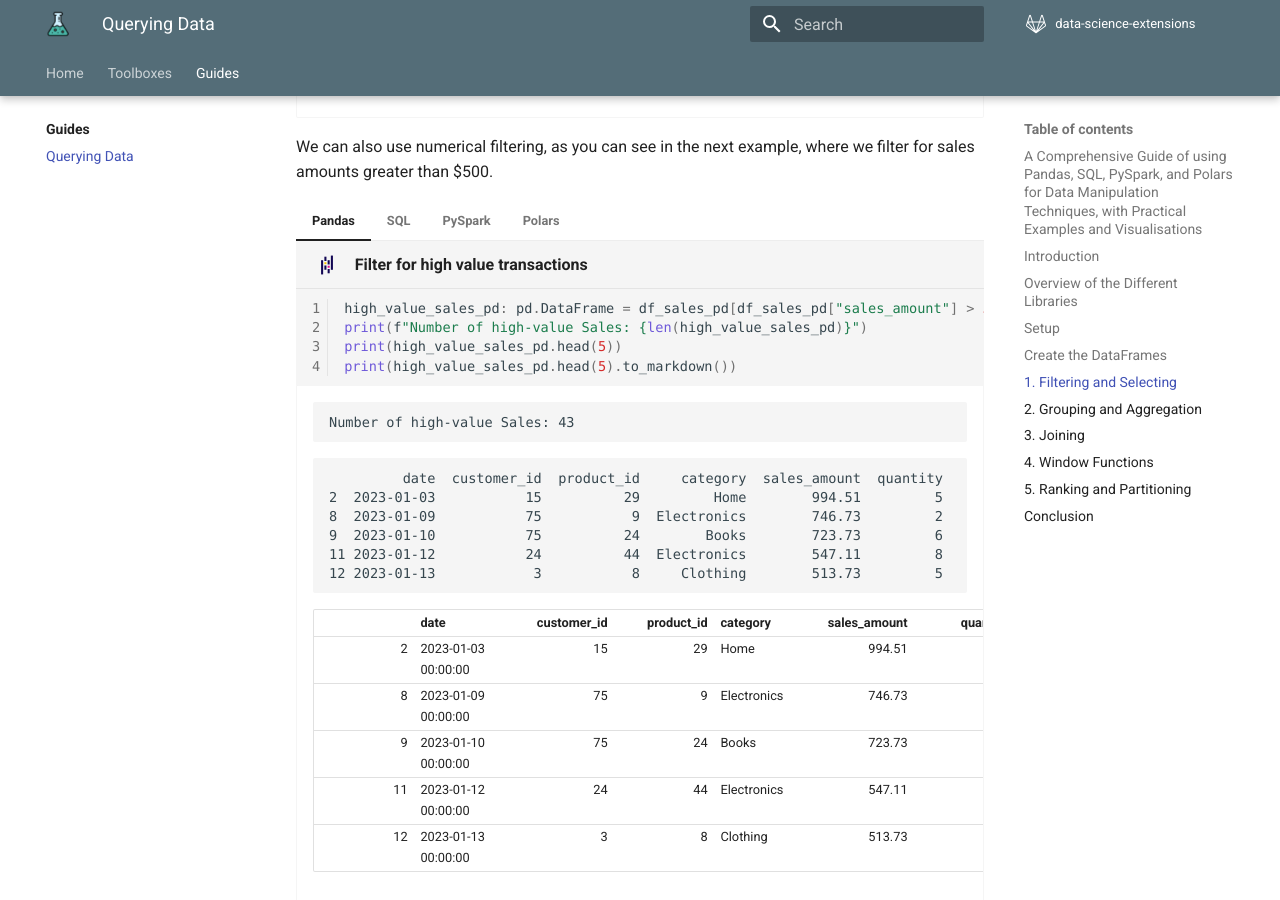
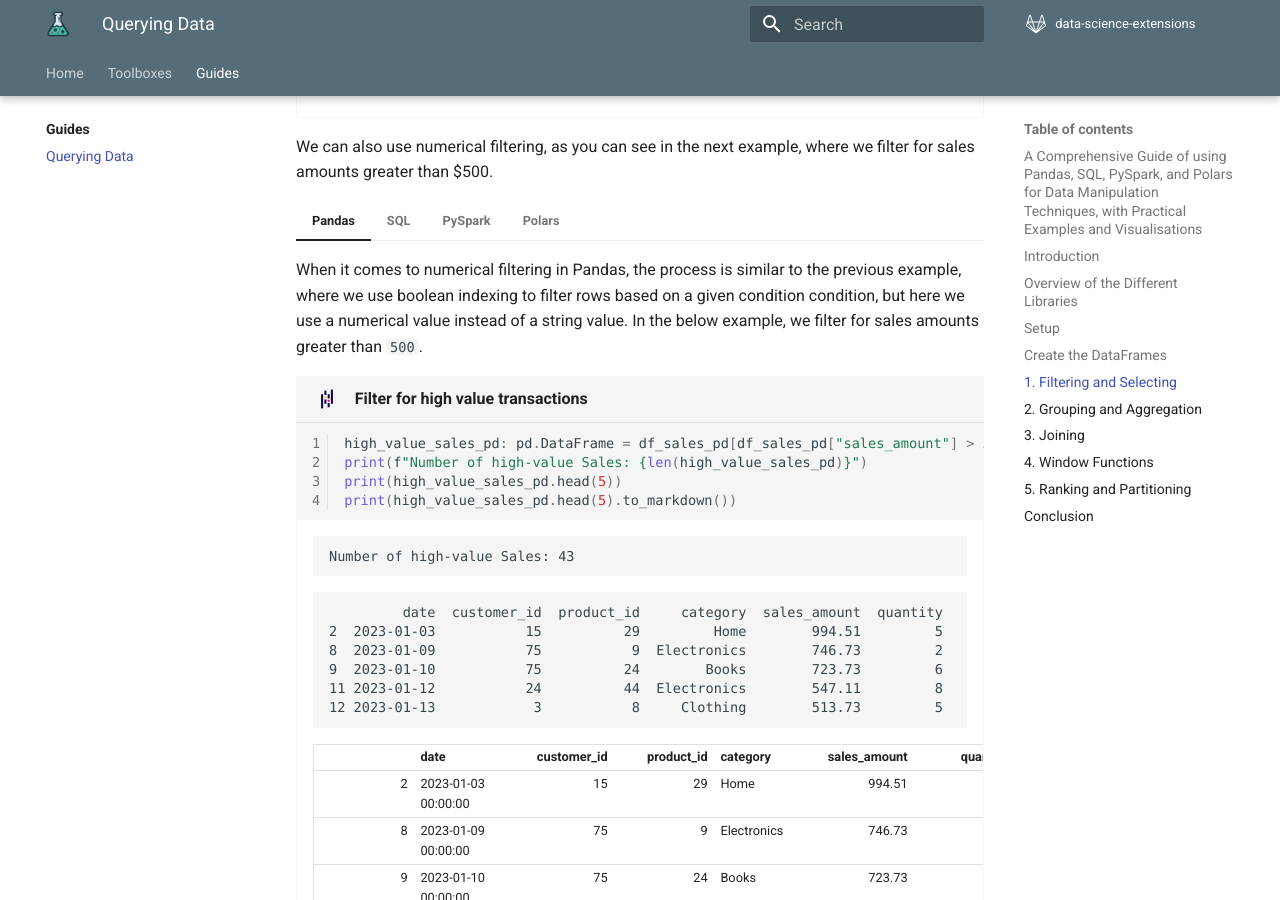
Before and after one commit to data-science-extensions/data-science-extensions, an MkDocs documentation site: the page built from docs/guides/querying-data/index.md, in a window 1280 px wide and 900 px high, scrolled down 6405 px. Built offline with MkDocs 1.6.1 and Material for MkDocs 9.7.7, drawn with Linux system fonts in a browser that asks for light colours; some web fonts are replaced; comment, search, counter and statistics services are not loaded; the version menu is left out; some of the changed lines change nothing that is shown.

Commit message:
Add missing URL references

````diff
--- a/docs/guides/querying-data/index.md
+++ b/docs/guides/querying-data/index.md
@@ -18,16 +18,13 @@
 
 === "Pandas"
 
-    [Pandas][pandas] is a powerful data manipulation library in Python that provides data structures and functions for working with structured data. It is widely used for data analysis and manipulation tasks.
+    [Pandas] is a powerful data manipulation library in Python that provides data structures and functions for working with structured data. It is widely used for data analysis and manipulation tasks.
 
     Historically, Pandas was one of the first libraries to provide a DataFrame structure, which is similar to a table in a relational database. It allows for easy data manipulation, filtering, grouping, and aggregation. Pandas is built on top of [NumPy][numpy] and provides a high-level interface for working with data. It is particularly well-suited for small to medium-sized datasets and is often used in Data Science and Machine Learning workflows.
 
     Pandas provides a rich set of functionalities for data manipulation, including filtering, grouping, joining, and window functions. It also integrates well with other libraries such as Matplotlib and Seaborn for data visualization, making it a popular choice among data scientists and analysts.
 
     While Pandas is both powerful and popular, it is important to note that it operates **in-memory**, which means that it may not be suitable for very large datasets that do not fit into memory. In such cases, other libraries like PySpark or Polars may be more appropriate.
-
-    [pandas]: https://pandas.pydata.org/
-    [numpy]: https://numpy.org/
 
 === "SQL"
 
@@ -48,15 +45,6 @@
 
     </div>
 
-    [sql-wiki]: https://en.wikipedia.org/wiki/SQL
-    [sql-iso]: https://www.iso.org/standard/76583.html
-    [sqlite]: https://sqlite.org/
-    [postgresql]: https://www.postgresql.org/
-    [mysql]: https://www.mysql.com/
-    [t-sql]: https://learn.microsoft.com/en-us/sql/t-sql/
-    [pl-sql]: https://www.oracle.com/au/database/technologies/appdev/plsql.html
-    [spark-sql]: https://spark.apache.org/sql/
-
 === "PySpark"
 
     [PySpark] is the Python API for Apache Spark, a distributed computing framework that allows for large-scale data processing. PySpark provides a high-level interface for working with Spark, making it easier to write distributed data processing applications in Python. It is particularly well-suited for big data processing and analytics.
@@ -65,12 +53,6 @@
 
     While PySpark is a powerful tool for big data processing, it can be more complex to set up and use compared to Pandas. It requires a Spark cluster and may have a steeper learning curve for those unfamiliar with distributed computing concepts. However, it is an excellent choice for processing large datasets and performing complex data transformations.
 
-    [pyspark]: https://spark.apache.org/docs/latest/api/python/
-    [hdfs]: https://hadoop.apache.org/docs/r1.2.1/hdfs_design.html
-    [s3]: https://aws.amazon.com/s3/
-    [adls]: https://learn.microsoft.com/en-us/azure/storage/blobs/data-lake-storage-introduction
-    [jdbc]: https://spark.apache.org/docs/latest/sql-data-sources-jdbc.html
-
 === "Polars"
 
     [Polars] is a fast DataFrame library for Python that is designed for high-performance data manipulation. It is built on top of Rust and provides a DataFrame API similar to Pandas, but with a focus on performance and memory efficiency. Polars is particularly well-suited for large datasets and complex queries.
@@ -78,8 +60,6 @@
     Polars supports lazy evaluation, which allows for optimizations in query execution. Polars also provides powerful features for filtering, grouping, joining, and aggregating data, making it a great choice for data analysis tasks.
 
     While Polars is a relatively new library compared to Pandas, it has gained popularity for its performance and ease of use. It is designed to be a drop-in replacement for Pandas, allowing users to leverage its performance benefits without significant changes to their existing code. It is particularly useful for data scientists and analysts who need to work with large datasets and require fast data manipulation capabilities. The setup is simple and straightforward, similar to Pandas, and less complex than PySpark. It is a great choice for data analysis tasks that require high performance and memory efficiency.
-
-    [polars]: https://www.pola.rs/
 
 
 ## Setup
@@ -217,7 +197,7 @@
     df_customer_pd: pd.DataFrame = pd.DataFrame(customer_data)
     ```
 
-    Once the data is created, we can check that it has been loaded correctly by displaying the first few rows of each DataFrame. To do this, we will use the `.head()` method to display the first 5 rows of each DataFrame, and then parse to the `print()` function to display the DataFrame in a readable format.
+    Once the data is created, we can check that it has been loaded correctly by displaying the first few rows of each DataFrame. To do this, we will use the [`.head()`][pandas-head] method to display the first 5 rows of each DataFrame, and then parse to the [`print()`][python-print] function to display the DataFrame in a readable format.
 
     ```py {.pandas linenums="1" title="Check Sales DataFrame"}
     print(f"Sales DataFrame: {len(df_sales_pd)}")
@@ -314,7 +294,7 @@
 
 === "SQL"
 
-    To create the dataframes in SQL, we will use the data we generated earlier. Firstly, we need to create the SQLite database. This will be an in-memory database for demonstration purposes, but in a real-world scenario, you would typically connect to a persistent (on-disk) database. To do this, we will use the `sqlite3` library to create a connection to the database, which we define with the `:memory:` parameter. The result is to create a temporary database that exists only during the lifetime of the connection.
+    To create the dataframes in SQL, we will use the data we generated earlier. Firstly, we need to create the SQLite database. This will be an in-memory database for demonstration purposes, but in a real-world scenario, you would typically connect to a persistent (on-disk) database. To do this, we will use the [`sqlite3`][sqlite3] library to create a connection to the database, which we define with the `:memory:` parameter on the [`.connect()`][sqlite3-connect] function. The result is to create a temporary database that exists only during the lifetime of the connection.
 
     Next, we will then parse the dictionaries into Pandas DataFrames, which will then be loaded into an SQLite database. This allows us to perform various data manipulation tasks using SQL queries.
 
@@ -326,7 +306,7 @@
     pd.DataFrame(customer_data).to_sql("customer", conn, index=False, if_exists="replace")
     ```
 
-    Once the data is created, we can check that it has been loaded correctly by displaying the first few rows of each DataFrame. To do this, we will use the `pd.read_sql()` function to execute SQL queries and retrieve the data from the database. We will then parse the results to the `print()` function to display the DataFrame in a readable format.
+    Once the data is created, we can check that it has been loaded correctly by displaying the first few rows of each DataFrame. To do this, we will use the [`pd.read_sql()`][pandas-read_sql] function to execute SQL queries and retrieve the data from the database. We will then parse the results to the [`print()`][python-print] function to display the DataFrame in a readable format.
 
     ```py {.sql linenums="1" title="Check Sales DataFrame"}
     print(f"Sales Table: {len(pd.read_sql('SELECT * FROM sales', conn))}")
@@ -427,17 +407,15 @@
 
     To create the dataframes in PySpark, we will use the data we generated earlier. We will first create a Spark session, which is the entry point to using PySpark. Then, we will parse the dictionaries into PySpark DataFrames, which will allow us to perform various data manipulation tasks.
 
-    The PySpark session is created using the `.builder` method on the `SparkSession` class, which allows us to configure the session with various options such as the application name. The `.getOrCreate()` method is used to either get an existing session or create a new one if it doesn't exist.
+    The PySpark session is created using the [`.builder`][pyspark-builder] method on the [`SparkSession`][pyspark-sparksession] class, which allows us to configure the session with various options such as the application name. The [`.getOrCreate()`][pyspark-getorcreate] method is used to either get an existing session or create a new one if it doesn't exist.
 
     ```py {.pyspark linenums="1" title="Create Spark Session"}
     spark: SparkSession = SparkSession.builder.appName("SalesAnalysis").getOrCreate()
     ```
 
-    Once the Spark session is created, we can create the DataFrames from the dictionaries. We will  use the `.createDataFrame()` method on the Spark session to convert the dictionaries into PySpark DataFrames. The `.createDataFrame()` method is expecting the data to be oriented by _row_. Meaning that the data should be in the form of a list of dictionaries, where each dictionary represents a row of data. However, we currently have our data is oriented by _column_, where the dictionarieshave keys as column names and values as lists of data. Therefore, we will first need to convert the dictionaries from _column_ orientation to _row_ orientation. The easiest way to do this is by parse'ing the data to a Pandas DataFrames, and then using that to create our PySpark DataFrames from there.
+    Once the Spark session is created, we can create the DataFrames from the dictionaries. We will  use the [`.createDataFrame()`][pyspark-createdataframe] method on the Spark session to convert the dictionaries into PySpark DataFrames. The [`.createDataFrame()`][pyspark-createdataframe] method is expecting the data to be oriented by _row_. Meaning that the data should be in the form of a list of dictionaries, where each dictionary represents a row of data. However, we currently have our data is oriented by _column_, where the dictionarieshave keys as column names and values as lists of data. Therefore, we will first need to convert the dictionaries from _column_ orientation to _row_ orientation. The easiest way to do this is by parse'ing the data to a Pandas DataFrames, and then using that to create our PySpark DataFrames from there.
 
     A good description of how to create PySpark DataFrames from Python Dictionaries can be found in the PySpark documentation: [PySpark Create DataFrame From Dictionary][pyspark-create-dataframe-from-dict].
-
-    [pyspark-create-dataframe-from-dict]: https://sparkbyexamples.com/pyspark/pyspark-create-dataframe-from-dictionary/
 
     ```py {.pyspark linenums="1" title="Create DataFrames"}
     df_sales_ps: psDataFrame = spark.createDataFrame(pd.DataFrame(sales_data))
@@ -445,7 +423,7 @@
     df_customer_ps: psDataFrame = spark.createDataFrame(pd.DataFrame(customer_data))
     ```
 
-    Once the data is created, we can check that it has been loaded correctly by displaying the first few rows of each DataFrame. To do this, we will use the `.show()` method to display the first `5` rows of each DataFrame. The `.show()` method is used to display the data in a tabular format, similar to how it would be displayed in a SQL database.
+    Once the data is created, we can check that it has been loaded correctly by displaying the first few rows of each DataFrame. To do this, we will use the [`.show()`][pyspark-show] method to display the first `5` rows of each DataFrame. The [`.show()`][pyspark-show] method is used to display the data in a tabular format, similar to how it would be displayed in a SQL database.
 
     ```py {.pyspark linenums="1" title="Check Sales DataFrame"}
     print(f"Sales DataFrame: {df_sales_ps.count()}")
@@ -562,7 +540,7 @@
     df_customer_pl: pl.DataFrame = pl.DataFrame(customer_data)
     ```
 
-    Once the data is created, we can check that it has been loaded correctly by displaying the first few rows of each DataFrame. To do this, we will use the `.head()` method to display the first `5` rows of each DataFrame, and then parse to the `print()` function to display the DataFrame in a readable format.
+    Once the data is created, we can check that it has been loaded correctly by displaying the first few rows of each DataFrame. To do this, we will use the [`.head()`][polars-head] method to display the first `5` rows of each DataFrame, and then parse to the [`print()`][python-print] function to display the DataFrame in a readable format.
 
     ```py {.polars linenums="1" title="Check Sales DataFrame"}
     print(f"Sales DataFrame: {df_sales_pl.shape[0]}")
@@ -802,7 +780,7 @@
     In Polars, we can use the `.filter()` method to filter rows based on specific conditions. The syntax is similar to Pandas, where we can specify the condition using column expressions. In the below example, we filter for sales in the "Electronics" category.
 
     ```py {.polars linenums="1" title="Filter sales for a specific category"}
-    electronics_sales_pl: pl.DataFrame = df_sales_pl.filter(pl.col("category") == "Electronics")
+    electronics_sales_pl: pl.DataFrame = df_sales_pl.filter(df_sales_pl["category"] == "Electronics")
     print(f"Number of Electronics Sales: {len(electronics_sales_pl)}")
     print(electronics_sales_pl.head(5))
     print(electronics_sales_pl.head(5).to_pandas().to_markdown())
@@ -843,6 +821,8 @@
 
 === "Pandas"
 
+    When it comes to numerical filtering in Pandas, the process is similar to the previous example, where we use boolean indexing to filter rows based on a given condition condition, but here we use a numerical value instead of a string value. In the below example, we filter for sales amounts greater than `500`.
+
     ```py {.pandas linenums="1" title="Filter for high value transactions"}
     high_value_sales_pd: pd.DataFrame = df_sales_pd[df_sales_pd["sales_amount"] > 500]
     print(f"Number of high-value Sales: {len(high_value_sales_pd)}")
@@ -876,6 +856,8 @@
     </div>
 
 === "SQL"
+
+    When it comes to numerical filtering in SQL, the process is similar to the previous example, where we use the `WHERE` clause to filter rows based on a given condition, but here we use a numerical value instead of a string value. In the below example, we filter for sales amounts greater than `500`.
 
     ```py {.sql linenums="1" title="Filter for high value transactions"}
     high_value_sales_txt: str = """
@@ -916,6 +898,10 @@
 
 === "PySpark"
 
+    When it comes to numerical filtering in PySpark, the process is similar to the previous example, where we use the `.filter()` (or `.where()`) method to filter rows based on a given condition, but here we use a numerical value instead of a string value. In the below example, we filter for sales amounts greater than `500`.
+
+    Also note here that we have parsed a string value to the `.filter()` method, instead of using the pure-Python syntax as shown above. This is because the `.filter()` method can accept a SQL-like string expression. This is a common practice in PySpark to parse a SQL-like string to a PySpark method.
+
     ```py {.pyspark linenums="1" title="Filter for high value transactions"}
     high_value_sales_ps: psDataFrame = df_sales_ps.filter("sales_amount > 500")
     print(f"Number of high-value Sales: {high_value_sales_ps.count()}")
@@ -954,8 +940,12 @@
 
 === "Polars"
 
+    When it comes to numerical filtering in Polars, the process is similar to the previous example, where we use the `.filter()` method to filter rows based on a given condition, but here we use a numerical value instead of a string value. In the below example, we filter for sales amounts greater than `500`.
+
+    Also note here that we have used the `pl.col()` function to specify the column we want to filter on. This is different from the previous examples, where we used the column name directly. The use of `pl.col()` is a common practice in Polars to specify the column name in a more readable way.
+
     ```py {.polars linenums="1" title="Filter for high value transactions"}
-    high_value_sales_pl: pl.DataFrame = df_sales_pl.filter(df_sales_pl["sales_amount"] > 500)
+    high_value_sales_pl: pl.DataFrame = df_sales_pl.filter(pl.col("sales_amount") > 500)
     print(f"Number of high-value Sales: {len(high_value_sales_pl)}")
     print(high_value_sales_pl.head(5))
     print(high_value_sales_pl.head(5).to_pandas().to_markdown())
@@ -2670,3 +2660,32 @@
 ```
 
 </div>
+
+[python-print]: https://docs.python.org/3/library/functions.html#print
+[pandas]: https://pandas.pydata.org/
+[pandas-head]: https://pandas.pydata.org/docs/reference/api/pandas.DataFrame.head.html
+[pandas-read_sql]: https://pandas.pydata.org/docs/reference/api/pandas.read_sql.html
+[numpy]: https://numpy.org/
+[sql-wiki]: https://en.wikipedia.org/wiki/SQL
+[sql-iso]: https://www.iso.org/standard/76583.html
+[sqlite]: https://sqlite.org/
+[sqlite3]: https://docs.python.org/3/library/sqlite3.html
+[sqlite3-connect]: https://docs.python.org/3/library/sqlite3.html#sqlite3.connect
+[postgresql]: https://www.postgresql.org/
+[mysql]: https://www.mysql.com/
+[t-sql]: https://learn.microsoft.com/en-us/sql/t-sql/
+[pl-sql]: https://www.oracle.com/au/database/technologies/appdev/plsql.html
+[spark-sql]: https://spark.apache.org/sql/
+[pyspark]: https://spark.apache.org/docs/latest/api/python/
+[pyspark-sparksession]: https://spark.apache.org/docs/latest/api/python/reference/pyspark.sql/api/pyspark.sql.SparkSession.html
+[pyspark-builder]: https://spark.apache.org/docs/latest/api/python/reference/pyspark.sql/api/pyspark.sql.SparkSession.html#pyspark.sql.SparkSession.builder
+[pyspark-getorcreate]: https://spark.apache.org/docs/latest/api/python/reference/pyspark.sql/api/pyspark.sql.SparkSession.builder.getOrCreate.html
+[pyspark-createdataframe]: https://spark.apache.org/docs/latest/api/python/reference/pyspark.sql/api/pyspark.sql.SparkSession.createDataFrame.html
+[pyspark-show]: https://spark.apache.org/docs/latest/api/python/reference/pyspark.sql/api/pyspark.sql.DataFrame.show.html
+[pyspark-create-dataframe-from-dict]: https://sparkbyexamples.com/pyspark/pyspark-create-dataframe-from-dictionary/
+[hdfs]: https://hadoop.apache.org/docs/r1.2.1/hdfs_design.html
+[s3]: https://aws.amazon.com/s3/
+[adls]: https://learn.microsoft.com/en-us/azure/storage/blobs/data-lake-storage-introduction
+[jdbc]: https://spark.apache.org/docs/latest/sql-data-sources-jdbc.html
+[polars]: https://www.pola.rs/
+[polars-head]: https://docs.pola.rs/api/python/stable/reference/dataframe/api/polars.DataFrame.head.html
````
